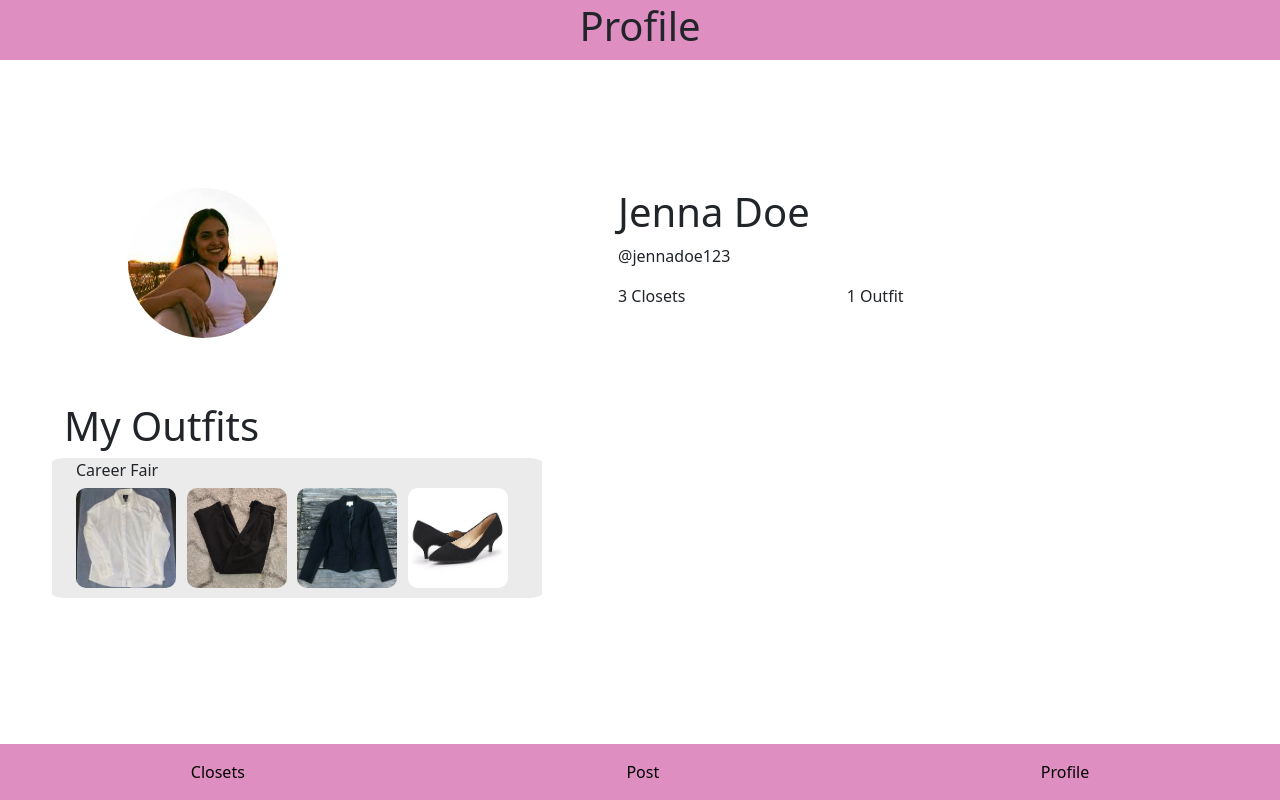
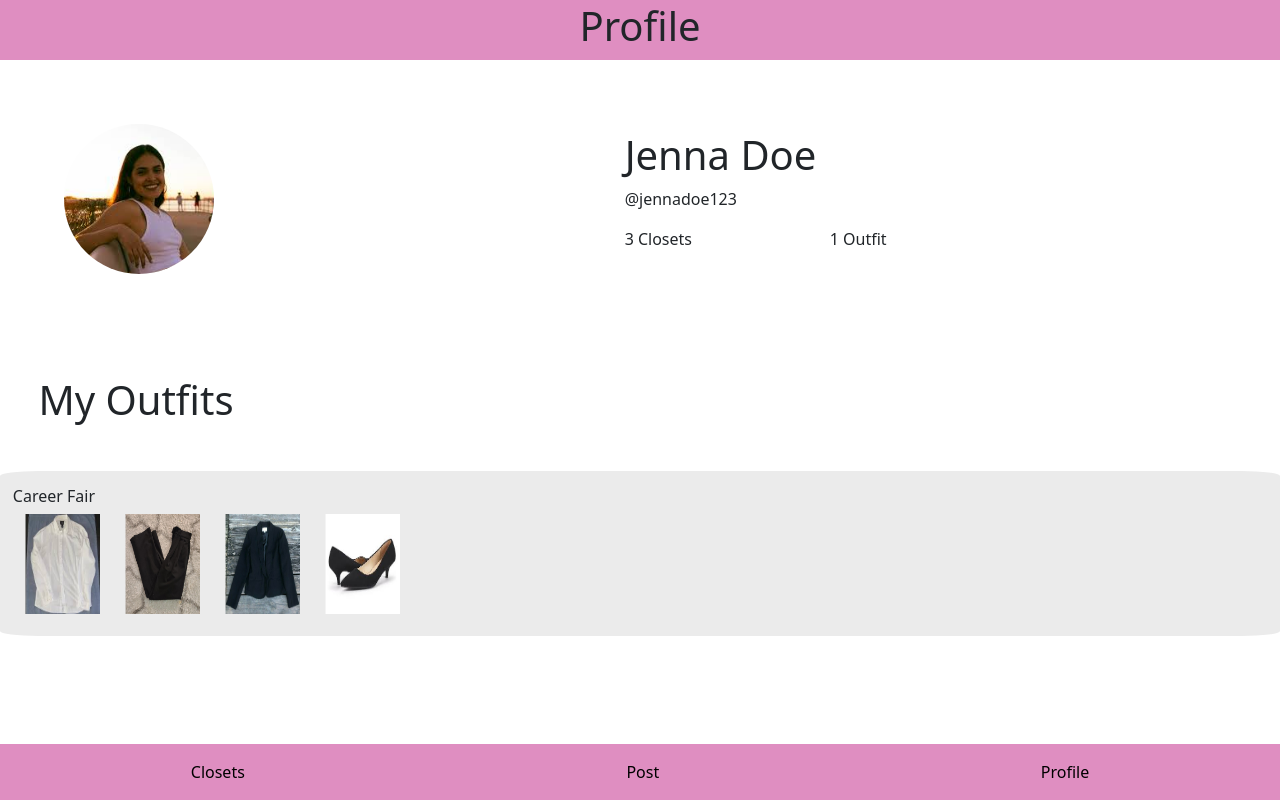
Before and after one commit to samikaiyer/ensemble-hci, a React (Create React App) app: page /profile in a window 1280 px wide. Built offline with nearby package versions, Linux system fonts and the light colour scheme.

Commit message:
fixed issues with padding

```diff
--- a/src/Pages/Closets.js
+++ b/src/Pages/Closets.js
@@ -5,7 +5,7 @@ import closetsData from "../closets.json";
 
 function Closets() {
   return (
-    <div className="page">
+    <div className="closetspage">
       <ScreenHeader text="Closets" />
       <div>
       {closetsData.closets.map((closet) => (
--- a/src/Pages/Profile.css
+++ b/src/Pages/Profile.css
@@ -5,20 +5,25 @@
     object-fit: cover;
 }
 
+.profileContainer {
+    padding-left: 7%;
+}
+
 .userInfoContainer {
-    padding-left: 10%;
-    padding-top: 10%;
+   display: flex;
+   justify-content: center;
+   align-items: center;
+   padding: 5%;
 }
 
 .outfitsContainer {
-    padding-left: 5%;
-    padding-top: 5%;
+    padding: 3%;
 }
 
 .outfitContainer {
     background-color: rgb(235, 235, 235);
-    margin-left: 0px;
-    width: 490px;
+    padding: 1%;
+    width: 100%;
     border-radius: 3%;
 }
 
@@ -28,4 +33,11 @@
     border-radius: 10%;
     margin-bottom: 10px;
     margin-top: -10px;
+    padding-right: 1%;
+    padding-left: 1%;
 }
+
+.outfitImages {
+    display: flex;
+    justify-content: center;
+}
--- a/src/Pages/Profile.js
+++ b/src/Pages/Profile.js
@@ -5,14 +5,13 @@ import 'bootstrap/dist/css/bootstrap.min.css';
 
 function Profile() {
   return (
-    <div className="page">
+    <div className="profilepage">
       <ScreenHeader text="Profile" />
-
-      <div className="row userInfoContainer">
-        <div className="col-5"> {/* column for pfp */}
+      <div className="userInfoContainer">
+        <div className="col-5">
           <img src={`${process.env.PUBLIC_URL}/images/jenna_pfp.jpg`} alt="Jenna's profile" className="profilePicture" />
         </div>
-        <div className="col-7"> {/* column for user info */}
+        <div className="col-7 profileContainer">
           <div className="row">
             <h1>Jenna Doe</h1>
             <p>@jennadoe123</p>
@@ -25,36 +24,73 @@ function Profile() {
               <p>1 Outfit</p>
             </div>
           </div>
-
           </div>
         </div>
-
-      <div className="row outfitsContainer">
-          <div className="row">
+        <div className="outfitsContainer">
           <h1>My Outfits</h1>
         </div>
-          <div className="row outfitContainer">
+        <div className="outfitContainer">
           <p>Career Fair</p>
-              <div className="row">
-                  <div className="col-3">
+          <div>
           <img src={`${process.env.PUBLIC_URL}/images/items/button_up.jpg`} alt="white button-up shirt" className="itemImage"></img>
-                  </div>
-                  <div className="col-3">
           <img src={`${process.env.PUBLIC_URL}/images/items/slacks.jpg`} alt="black dress pants" className="itemImage"></img>
-                  </div>
-                  <div className="col-3">
           <img src={`${process.env.PUBLIC_URL}/images/items/blazer.jpg`} alt="black buttoned blazer" className="itemImage"></img>
-                  </div>
-                  <div className="col-3">
           <img src={`${process.env.PUBLIC_URL}/images/items/heels.jpg`} alt="black heels" className="itemImage"></img>
-                  </div>
-              </div>
           </div>
 
           </div>
 
+
+
       </div>
+
   );
 }
 
 export default Profile;
+
+
+// div className="row userInfoContainer">
+//         <div className="col-5"> {/* column for pfp */}
+//             <img src={`${process.env.PUBLIC_URL}/images/jenna_pfp.jpg`} alt="Jenna's profile" className="profilePicture" />
+//         </div>
+//         <div className="col-7"> {/* column for user info */}
+//             <div className="row">
+//                 <h1>Jenna Doe</h1>
+//                 <p>@jennadoe123</p>
+//             </div>
+//             <div className="row">
+//                 <div className="col-4">
+//                     <p>3 Closets</p>
+//                 </div>
+//                 <div className="col-4">
+//                     <p>1 Outfit</p>
+//                 </div>
+//             </div>
+
+//         </div>
+//       </div>
+
+//       <div className="row outfitsContainer">
+//           <div className="row">
+//               <h1>My Outfits</h1>
+//           </div>
+//           <div className="row outfitContainer">
+//               <p>Career Fair</p>
+//               <div className="row">
+//                   <div className="col-3">
+//                       <img src={`${process.env.PUBLIC_URL}/images/items/button_up.jpg`} alt="white button-up shirt" className="itemImage"></img>
+//                   </div>
+//                   <div className="col-3">
+//                       <img src={`${process.env.PUBLIC_URL}/images/items/slacks.jpg`} alt="black dress pants" className="itemImage"></img>
+//                   </div>
+//                   <div className="col-3">
+//                       <img src={`${process.env.PUBLIC_URL}/images/items/blazer.jpg`} alt="black buttoned blazer" className="itemImage"></img>
+//                   </div>
+//                   <div className="col-3">
+//                       <img src={`${process.env.PUBLIC_URL}/images/items/heels.jpg`} alt="black heels" className="itemImage"></img>
+//                   </div>
+//               </div>
+//           </div>
+
+//       </div>
```
Lines whose indentation alone changed are shown as unchanged.
